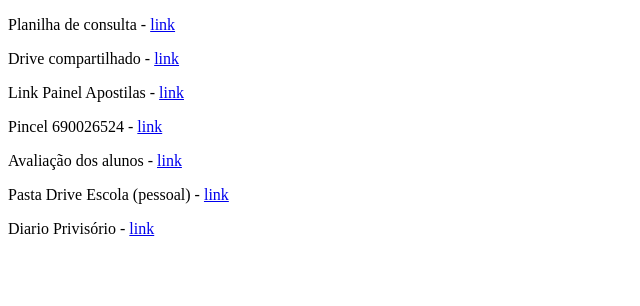
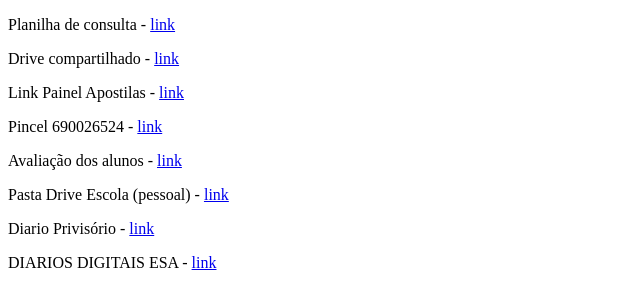
Before and after one commit to escolamac/escolamac.github.io, a plain HTML site: page index.html in a window 1280 px wide. Shown: the whole page, without its empty margins (0-640 px from the left). Drawn offline with Linux system fonts and the light colour scheme.

Commit message:
Update index.html

```diff
--- a/index.html
+++ b/index.html
@@ -14,6 +14,7 @@
         <p>Avaliação dos alunos - <a target="_blank" href="https://docs.google.com/spreadsheets/d/1GB4MAUjsjL2-irzhbMz2aLkYp4pNRGb0/edit#gid=2093794738">link</a></p>
         <p>Pasta Drive Escola (pessoal) - <a target="_blank" href="https://drive.google.com/drive/folders/1SqJyGmw6J7Hzokc6VDP1zFz3dRjJORB9?usp=sharing">link</a></p>
         <p>Diario Privisório - <a target="_blank" href="https://prozedu-my.sharepoint.com/:x:/g/personal/pedagogico_sp_prozeducacao_com_br/EbTffjGvHyVClB5raAH5ycUBEG-b79wp507hkvH9wa448Q?rtime=0_Ppvlb220g">link</a></p>
+       <p>DIARIOS DIGITAIS ESA - <a target="_blank" href="https://1drv.ms/f/s!An7chYIuNSruhLtMohLu-hDX4EMBag?e=dMACag">link</a></p>
 
     </div>
 
```
